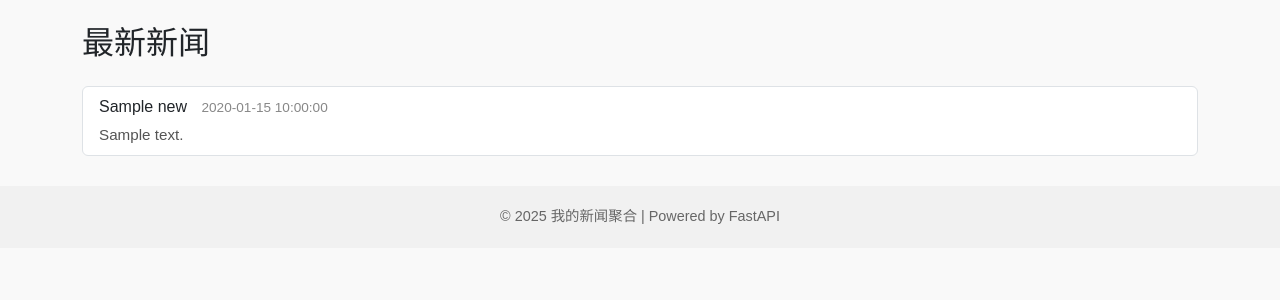
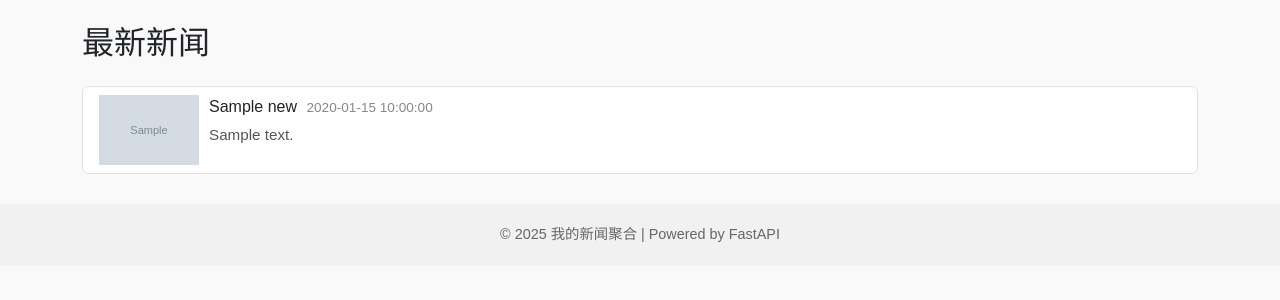
Before and after one commit to elaineling891-ux/MyNews, a FastAPI app: page / in a window 1280 px wide. Shown: the part 56-356 px from the top of the page. Run offline with FastAPI, Linux system fonts and the light colour scheme; grey boxes marked "Sample" are stand-in pictures; a database or web service that is not in the repository returns one stand-in record (values such as "Sample title"); some libraries are stand-ins or nearby versions.

Commit message:
Update index.html

```diff
--- a/templates/index.html
+++ b/templates/index.html
@@ -9,9 +9,10 @@
     body { background-color: #f9f9f9; font-family: "Microsoft YaHei", sans-serif; }
     .navbar { background: linear-gradient(90deg, #007bff, #00c6ff); }
     .navbar-brand { color: white !important; font-weight: bold; }
-    .list-group-item { cursor: pointer; }
-    .news-date { font-size: 0.85rem; color: #888; margin-left: 10px; }
+    .list-group-item { cursor: pointer; display: flex; align-items: start; gap: 10px; }
+    .news-date { font-size: 0.85rem; color: #888; margin-left: 5px; }
     .news-summary { font-size: 0.95rem; color: #555; margin-top: 5px; }
+    .news-thumb { width: 100px; height: 70px; object-fit: cover; flex-shrink: 0; }
     footer { margin-top: 30px; text-align: center; padding: 20px; background-color: #f1f1f1; font-size: 0.9rem; color: #666; }
   </style>
 </head>
@@ -27,9 +28,14 @@
   <div class="list-group">
     {% for item in news %}
       <a href="/news/{{ item.id }}" class="list-group-item list-group-item-action">
-        {{ item.title }}
-        <span class="news-date">{{ item.created_at }}</span>
-        <div class="news-summary">{{ item.content[:100] }}{% if item.content|length > 100 %}...{% endif %}</div>
+        {% if item.image_url %}
+          <img src="{{ item.image_url }}" alt="新闻图" class="news-thumb">
+        {% endif %}
+        <div>
+          {{ item.title }}
+          <span class="news-date">{{ item.created_at }}</span>
+          <div class="news-summary">{{ item.content[:100] }}{% if item.content|length > 100 %}...{% endif %}</div>
+        </div>
       </a>
     {% endfor %}
   </div>
```
